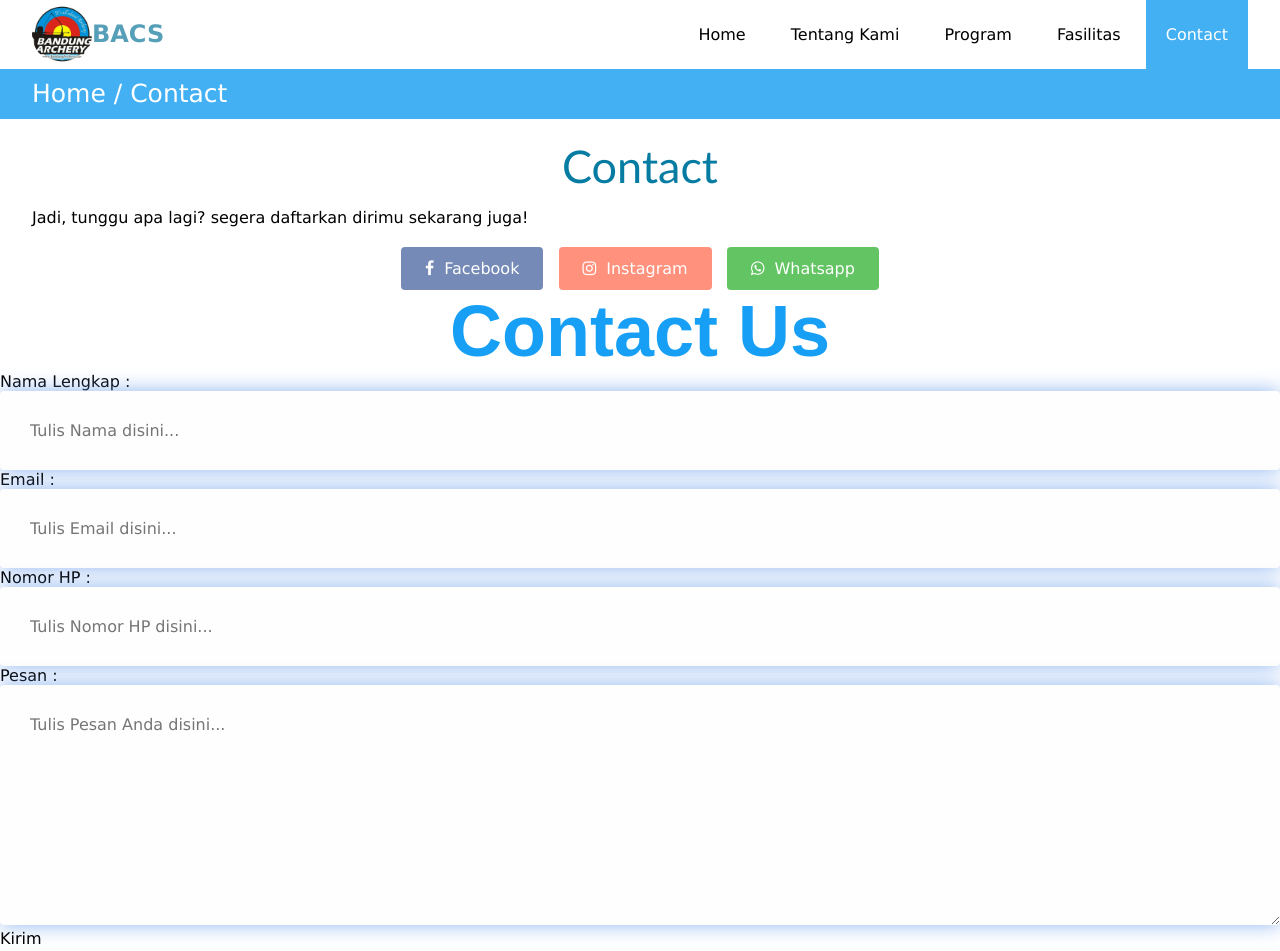
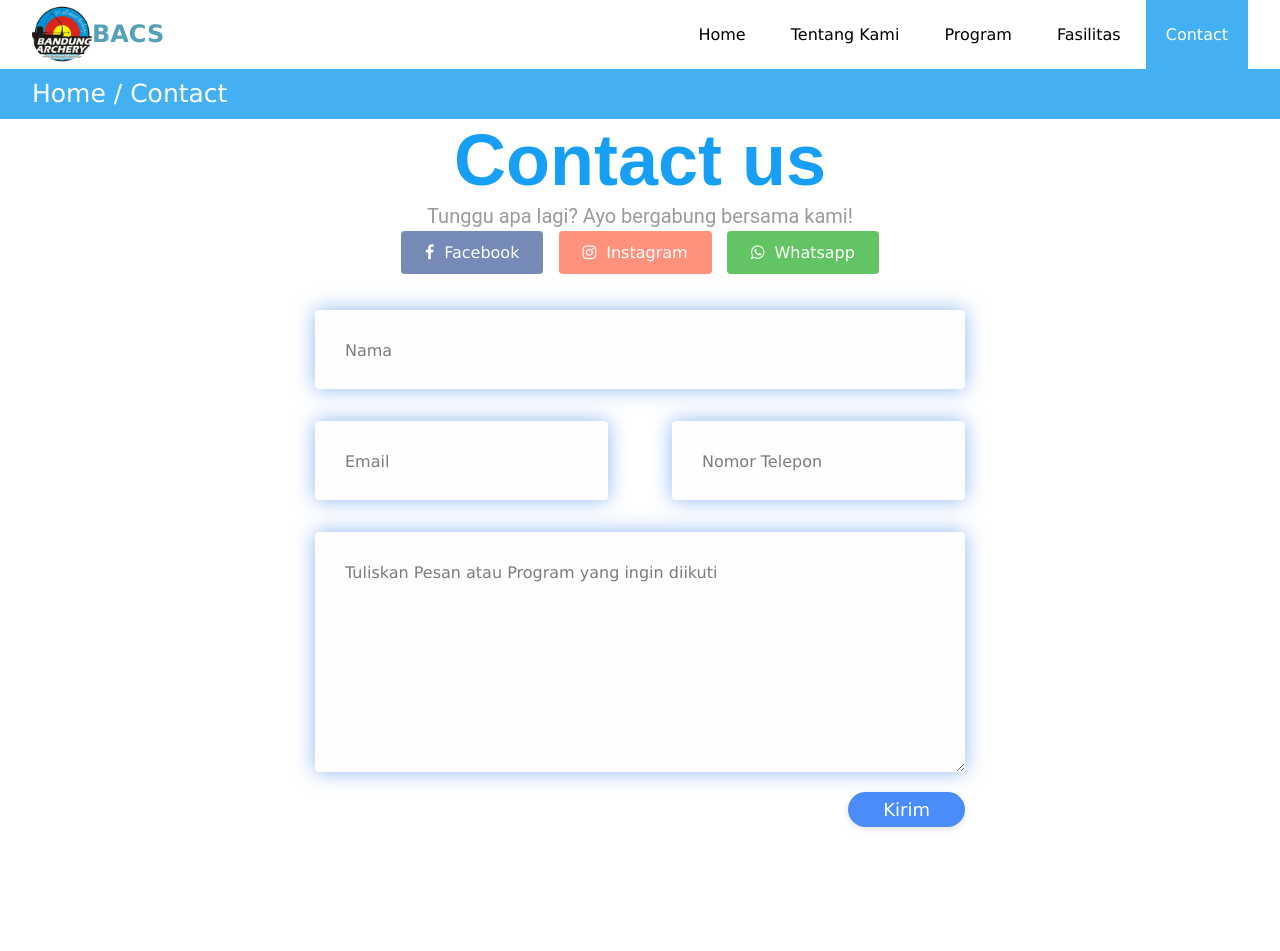
Before and after one commit to fowazalvarez/archeryclub.github.io, a plain HTML site: page navbar/contact.html in a window 1280 px wide. Shown: the top 951 px of the page. Drawn offline with Linux system fonts and the light colour scheme.

Commit message:
Update contact.html

```diff
--- a/navbar/contact.html
+++ b/navbar/contact.html
@@ -38,14 +38,19 @@
         <p>Home / Contact</p>
       </div>
     </section>
+    <!-- Akhir dari Label -->
 
     <!-- Contact -->
-    <section>
+    <div class="container">
+      <div class="row">
+        <h1>Contact us</h1>
+      </div>
+      <div class="row">
+        <h4 style="text-align: center">
+          Tunggu apa lagi? Ayo bergabung bersama kami!
+        </h4>
+      </div>
       <div class="container">
-        <h3>Contact</h3>
-        <p class="txtcontact">
-          Jadi, tunggu apa lagi? segera daftarkan dirimu sekarang juga!
-        </p>
         <div class="btn-wrapper1">
           <a
             href="https://www.facebook.com/bandungarchery/?__tn__=-UC*F"
@@ -64,45 +69,36 @@
           >
         </div>
       </div>
-      <div class="contact">
-        <div class="contact-form">
-          <h1>Contact Us</h1>
-          <div class="txtb">
-            <label>Nama Lengkap :</label>
-            <input
-              type="text"
-              name=""
-              value=""
-              placeholder="Tulis Nama disini..."
-            />
+      <div class="row input-container">
+        <div class="col-xs-12">
+          <div class="styled-input wide">
+            <input type="text" required />
+            <label>Nama</label>
           </div>
-          <div class="txtb">
-            <label>Email :</label>
-            <input
-              type="email"
-              name=""
-              value=""
-              placeholder="Tulis Email disini..."
-            />
+        </div>
+        <div class="col-md-6 col-sm-12">
+          <div class="styled-input">
+            <input type="text" required />
+            <label>Email</label>
           </div>
-          <div class="txtb">
-            <label>Nomor HP :</label>
-            <input
-              type="text"
-              name=""
-              value=""
-              placeholder="Tulis Nomor HP disini..."
-            />
+        </div>
+        <div class="col-md-6 col-sm-12">
+          <div class="styled-input" style="float: right">
+            <input type="text" required />
+            <label>Nomor Telepon</label>
           </div>
-          <div class="txtb">
-            <label>Pesan :</label>
-            <textarea placeholder="Tulis Pesan Anda disini..."></textarea>
+        </div>
+        <div class="col-xs-12">
+          <div class="styled-input wide">
+            <textarea required></textarea>
+            <label>Tuliskan Pesan atau Program yang ingin diikuti</label>
           </div>
-          <a class="btn1">Kirim</a>
+        </div>
+        <div class="col-xs-12">
+          <div class="btn-lrg submit-btn">Kirim</div>
         </div>
       </div>
-    </section>
-
+    </div>
     <!-- Akhir dari Contact -->
 
     <!-- Footer -->
```
